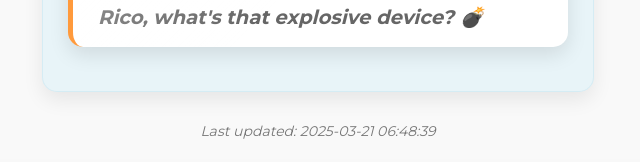
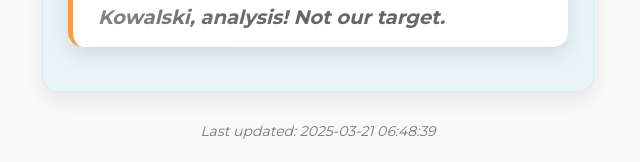
Before and after one commit to Lpiziks2/penguins-classifier, a plain HTML site: page docs/index.html in a window 1280 px wide. Shown: the part 405-567 px from the top of the page, 322-962 px from the left. Drawn offline with Linux system fonts and the light colour scheme.

Commit message:
Update index.html

```diff
--- a/docs/index.html
+++ b/docs/index.html
@@ -10,7 +10,7 @@
 <body>
     <div class="container">
         <h1>Penguins of Madagascar Classifier</h1>
-        <p>Latest Penguin Species Prediction:</p>
+        <p class="prediction-title">Latest Penguin Species Prediction:</p>
 
         <div id="prediction-box">
             <div id="prediction" class="species loading">Loading...</div>
@@ -18,6 +18,8 @@
 
         <p class="timestamp" id="timestamp"></p>
 
+        <!-- Dashboard Grid Layout -->
+        <div class="dashboard-grid">
             <!-- Penguin Data Section -->
             <div id="penguin-data">
                 <h3>Penguin Measurements</h3>
@@ -40,6 +42,7 @@
                 <p>The features below had the strongest influence on this classification:</p>
                 <div id="feature-importance-viz">
                     <!-- Feature importance visualization will be populated by JavaScript -->
+                </div>
             </div>
         </div>
     </div>
@@ -66,10 +69,10 @@
                         predictionEl.innerHTML = `<div class="species-icon adelie">🐧</div> <strong>Adelie Penguin Found!</strong> <div class="species-tagline">Skipper, is that you? 🎖️</div>`;
                         predictionEl.className = 'species adelie';
                     } else if (data.predicted_species === 'Chinstrap') {
-                        predictionEl.innerHTML = `<div class="species-icon chinstrap">🐧</div> <strong>Chinstrap Penguin Detected!</strong> <div class="species-tagline">Rico, what's that explosive device? 💣</div>`;
+                        predictionEl.innerHTML = `<div class="species-icon chinstrap">🐧</div> <strong>Chinstrap Penguin Detected!</strong> <div class="species-tagline">Kowalski, analysis! Not our target.</div>`;
                         predictionEl.className = 'species chinstrap';
                     } else if (data.predicted_species === 'Gentoo') {
-                        predictionEl.innerHTML = `<div class="species-icon gentoo">🐧</div> <strong>Gentoo Penguin Spotted!</strong>`;
+                        predictionEl.innerHTML = `<div class="species-icon gentoo">🐧</div> <strong>Gentoo Penguin Spotted!</strong> <div class="species-tagline">Private, log this one! Mission continues.</div>`;
                         predictionEl.className = 'species gentoo';
                     } else {
                         predictionEl.innerHTML = `<div class="species-icon">🐧</div> <strong>Species: ${data.predicted_species}</strong>`;
@@ -123,16 +126,35 @@
 
                     const label = document.createElement('div');
                     label.className = 'data-label';
-                    label.innerText = species;
+
+                    // No species icon for cleaner look
+                    const speciesIcon = document.createElement('span');
+                    speciesIcon.className = `species-indicator ${species.toLowerCase()}`;
+                    // Removed emoji for cleaner presentation
+                    label.appendChild(speciesIcon);
+
+                    const speciesText = document.createElement('span');
+                    speciesText.innerText = species;
+                    label.appendChild(speciesText);
 
                     const bar = document.createElement('div');
                     bar.className = `prob-bar prob-${species.toLowerCase()}`;
                     bar.style.width = `${value * 100}%`;
-                    bar.innerText = `${Math.round(value * 100)}%`;
+
+                    // Add percentage with better formatting
+                    const percentage = Math.round(value * 100);
+                    bar.innerHTML = `<span class="prob-value">${percentage}%</span>`;
+
+                    // Highlight the predicted species
+                    if (species === data.predicted_species) {
+                        barContainer.classList.add('predicted');
+                        label.classList.add('predicted-label');
+                    }
 
                     barContainer.appendChild(bar);
 
                     const barWrapper = document.createElement('div');
+                    barWrapper.className = 'bar-wrapper';
                     barWrapper.appendChild(label);
                     barWrapper.appendChild(barContainer);
 
```
Lines whose indentation alone changed are shown as unchanged.
